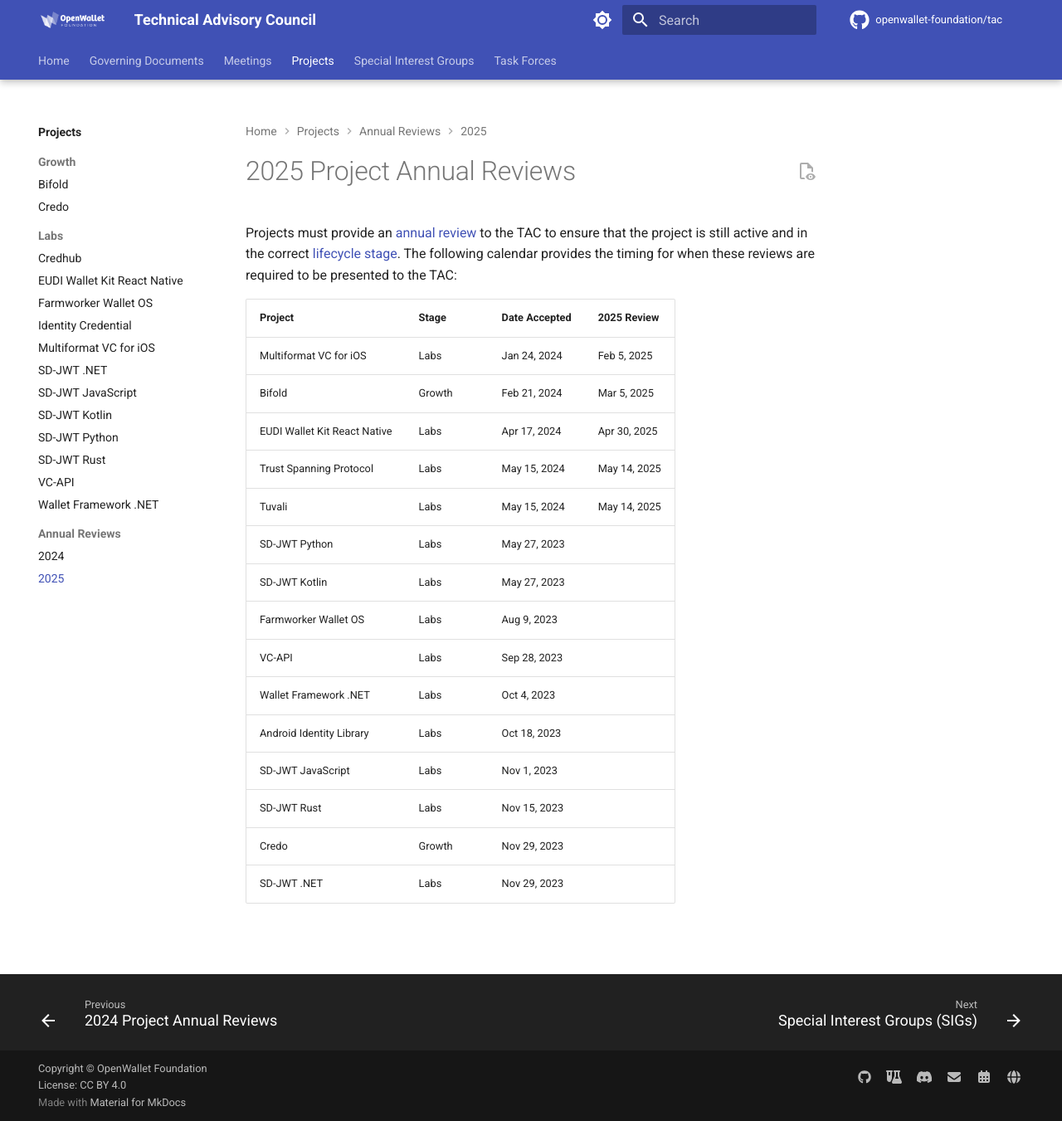
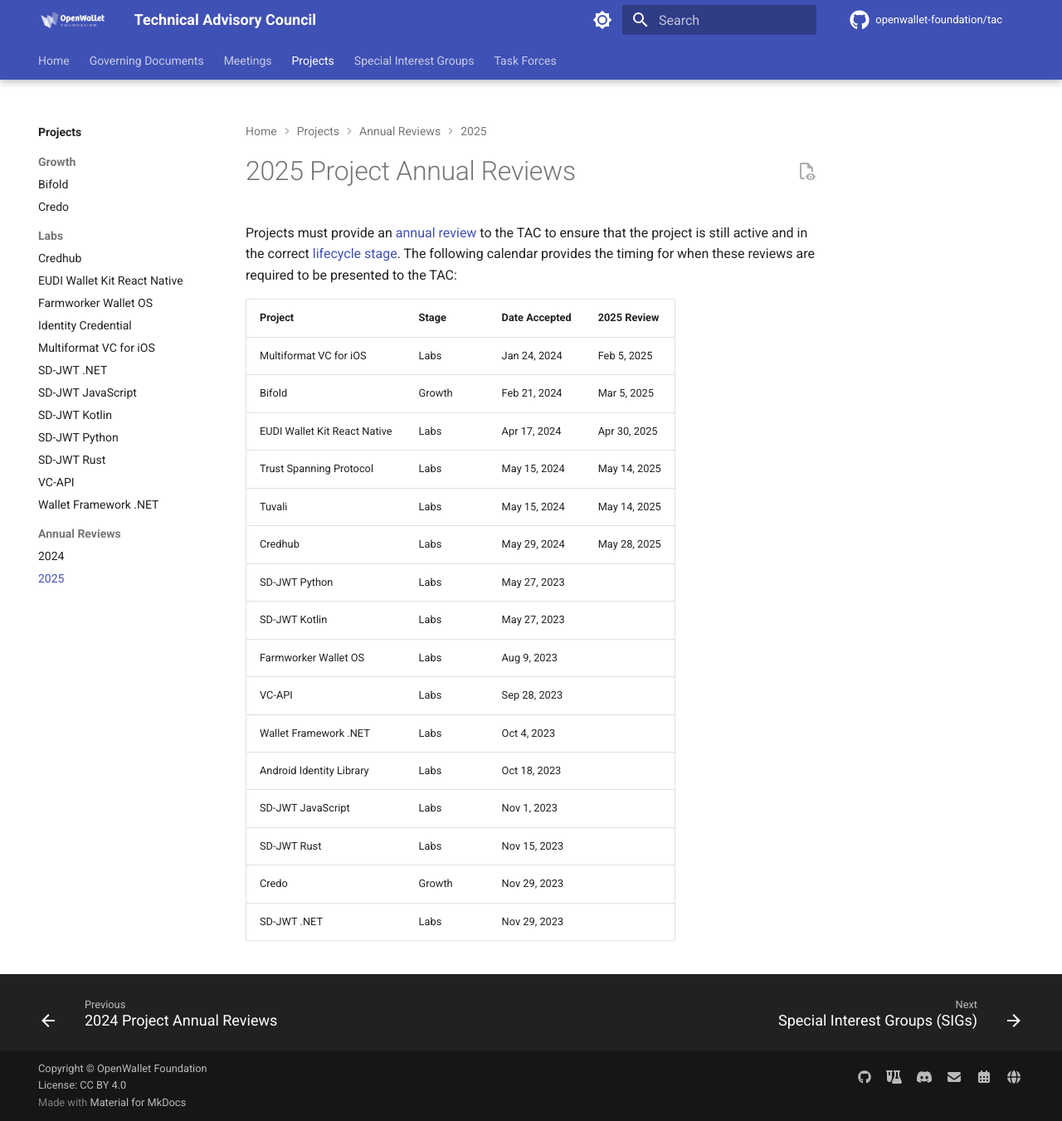
Before and after one commit to openwallet-foundation/tac, an MkDocs documentation site: the page built from docs/projects/reviews/2025/index.md, in a window 1280 px wide and 1351 px high. Shown: the whole window at 83% size. Built offline with MkDocs 1.6.1 and Material for MkDocs 9.7.7, drawn with Linux system fonts in a browser that asks for light colours; comment, search, counter and statistics services are not loaded.

Commit message:
Add Credhub
Signed-off-by: Tracy Kuhrt <tracy.a.kuhrt@accenture.com>

```diff
--- a/docs/projects/reviews/2025/index.md
+++ b/docs/projects/reviews/2025/index.md
@@ -9,6 +9,7 @@
 | EUDI Wallet Kit React Native  | Labs   | Apr 17, 2024  | Apr 30, 2025 |
 | Trust Spanning Protocol       | Labs   | May 15, 2024  | May 14, 2025 |
 | Tuvali                        | Labs   | May 15, 2024  | May 14, 2025 |
+| Credhub                       | Labs   | May 29, 2024  | May 28, 2025 |
 | SD-JWT Python                 | Labs   | May 27, 2023  |              |
 | SD-JWT Kotlin                 | Labs   | May 27, 2023  |              |
 | Farmworker Wallet OS          | Labs   | Aug  9, 2023  |              |
```
